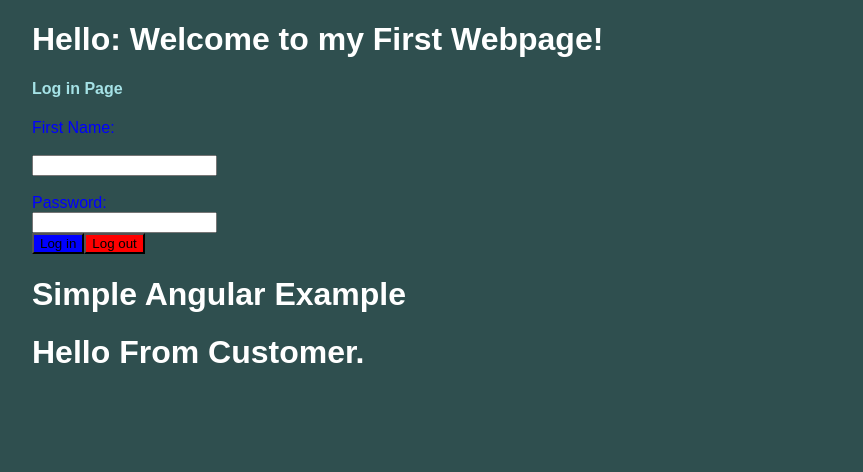
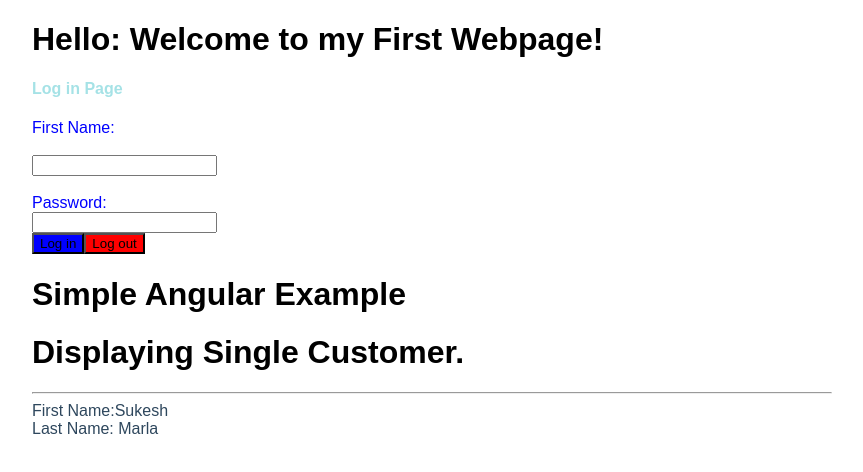
Before and after one commit to Pikklefish/StudyAngular, an Angular app in the folder MyApp/: page / in a window 1280 px wide. Shown: the top 472 px of the page, without its empty margins (208-1071 px from the left). Built offline with nearby package versions, Linux system fonts and the light colour scheme.

Commit message:
on step 12

```diff
--- /dev/null
+++ b/MyApp/src/app/Models/customer.ts
@@ -0,0 +1,7 @@
+// Model: standard naming to rep. view data needed in the template or UI
+
+export class Customer{
+    constructor(public FName:string, public LName:string){
+
+    }
+}
--- a/MyApp/src/app/customer/customer.component.html
+++ b/MyApp/src/app/customer/customer.component.html
@@ -1 +1,4 @@
-<h1>Hello From Customer.</h1>
+<h1>Displaying Single Customer.</h1>
+<hr>
+First Name:{{Customers[0].FName}}<br>
+Last Name: {{Customers[0].LName}}
--- a/MyApp/src/app/customer/customer.component.ts
+++ b/MyApp/src/app/customer/customer.component.ts
@@ -1,10 +1,17 @@
 import {Component} from '@angular/core';
-
+import {Customer} from "../Models/customer"
 @Component({
     selector: 'customer',
     templateUrl: './customer.component.html'
 })
 
 export class CustomerComponent{
+    Customers:Array<Customer>;
+    constructor(){
+        this.Customers = new Array<Customer>();
+        this.Customers.push(new Customer("Sukesh","Marla"));
+        this.Customers.push(new Customer("Just","Compile"));
+        this.Customers.push(new Customer("Ram","Lakhan"));
+    }
 
 }
--- a/MyApp/src/styles.css
+++ b/MyApp/src/styles.css
@@ -12,12 +12,12 @@ label{
     background-color:rgb(255, 0, 0) ;
   }
 
-  body{ background-color: darkslategray;
+  body{ background-color: rgb(255, 255, 255);
     font-family: 'Lexend Deca', sans-serif;
     width: 800px;
     height: 100%;
     margin: auto;
     color: #2E475D;
   }
-  h1 {color: white;}
+  h1 {color: rgb(0, 0, 0);}
   h4 {color: #a5e2e6;}
```
